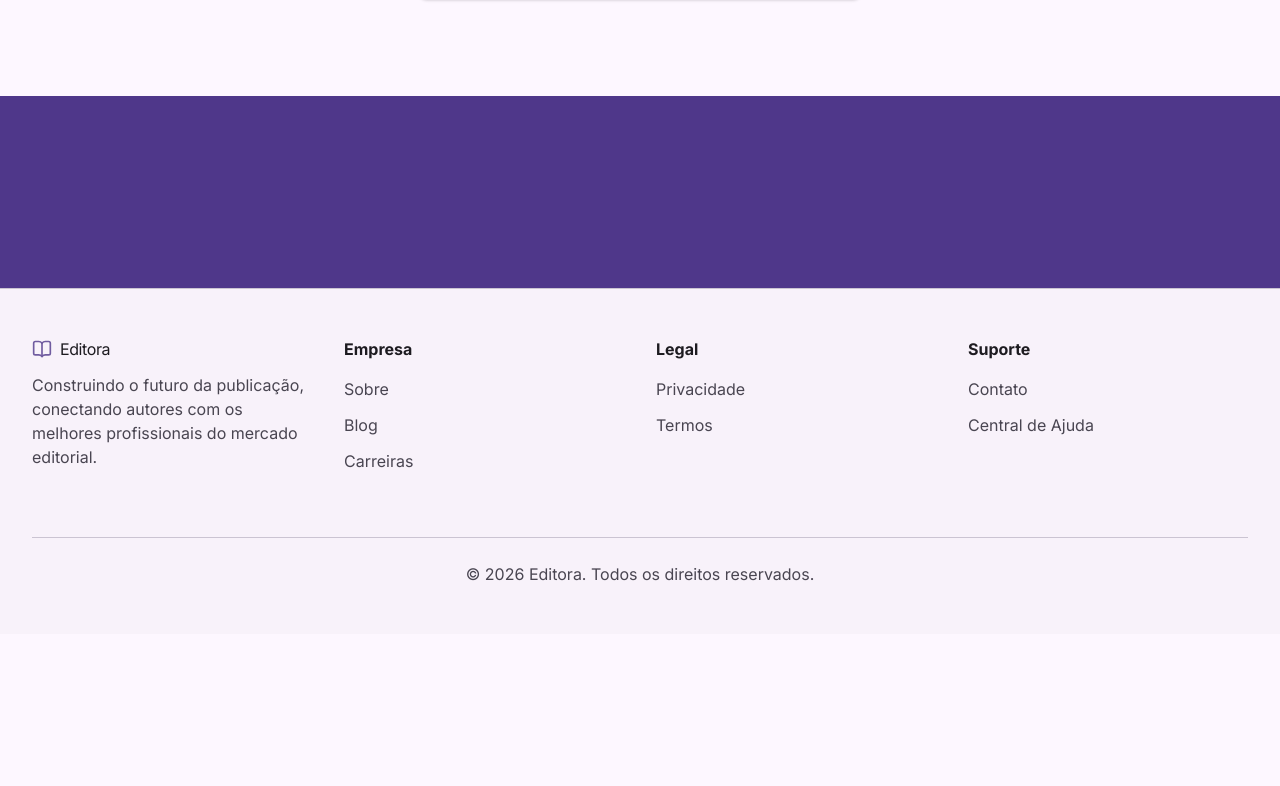
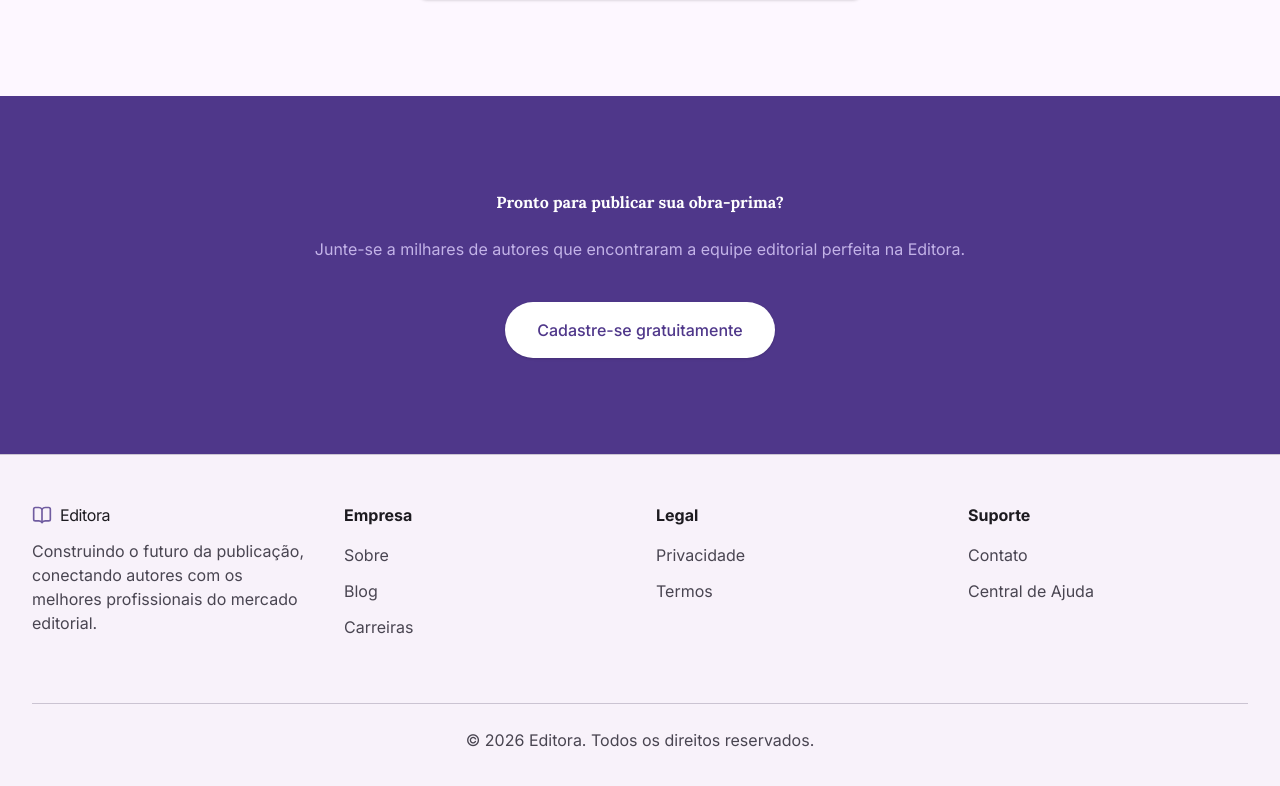
Before and after one commit to danub-io/editora, a Next.js app in the folder web/: page /lp in a window 1280 px wide. Shown: the part 2079-2865 px from the top of the page. Before the commit the page ends 2713 px from the top, so only its background shows below. Built offline with nearby package versions, Linux system fonts and the light colour scheme.

Commit message:
feat: replace Final CTA section placeholder with primary background content

```diff
--- a/web/src/app/lp/page.tsx
+++ b/web/src/app/lp/page.tsx
@@ -234,7 +234,21 @@ export default function LandingPage() {
 
       {/* ─── Final CTA Section ─── */}
       <section className="bg-primary px-6 py-24 text-center text-on-primary">
-        {/* Content filled in task-03 */}
+        <div className="mx-auto max-w-7xl">
+          <h2 className="mb-6 font-serif text-h1 font-bold leading-tight">
+            Pronto para publicar sua obra-prima?
+          </h2>
+          <p className="mx-auto mb-10 max-w-2xl font-sans text-editor-text leading-relaxed text-on-primary-container/80">
+            Junte-se a milhares de autores que encontraram a equipe editorial
+            perfeita na Editora.
+          </p>
+          <a
+            href="#"
+            className="inline-flex items-center justify-center rounded-full bg-surface-container-lowest px-8 py-4 text-ui-label font-medium text-primary shadow-sm transition-colors hover:bg-surface-container"
+          >
+            Cadastre-se gratuitamente
+          </a>
+        </div>
       </section>
     </div>
   );
```
